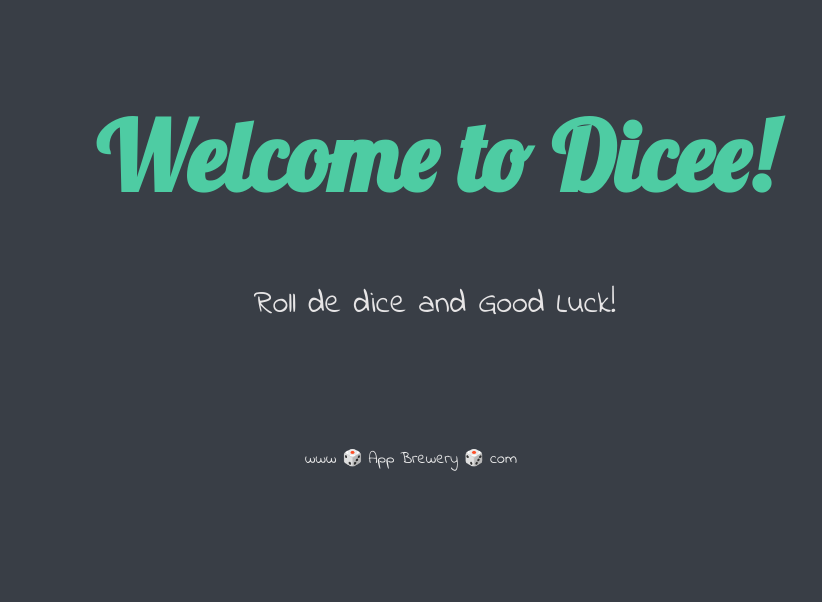
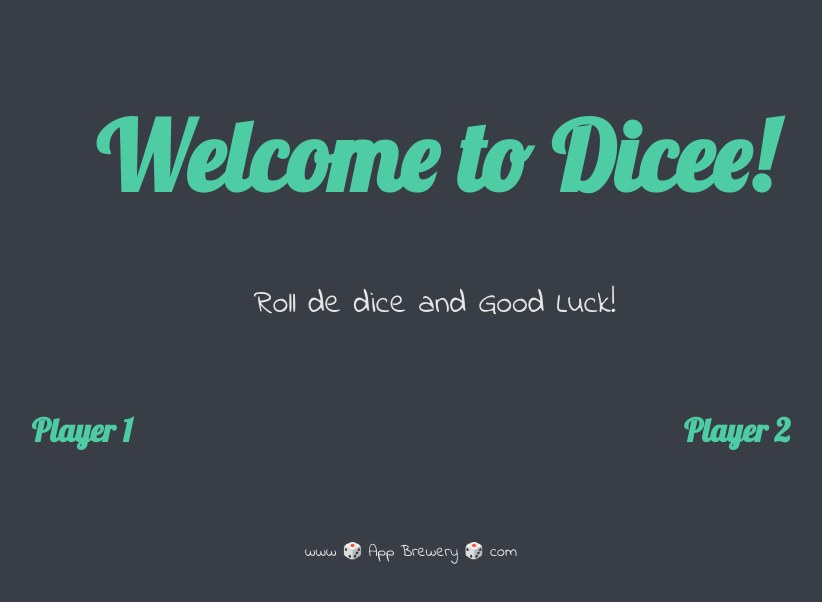
Before and after one commit to CarolANikolic/dicee, a plain HTML site: page src/dicee.html in a window 1280 px wide. Shown: the top 602 px of the page, without its empty margins (229-1051 px from the left). Drawn offline with Linux system fonts and the light colour scheme.

Commit message:
feat(home): add player one and two indication

```diff
--- a/src/components/Text/index.js
+++ b/src/components/Text/index.js
@@ -6,9 +6,12 @@ const Text = (type, content) => {
 
     if (type === "h1") {
         textType.classList.add("title")
+    } else if (type === "h2") {
+        textType.classList.add("title", "subtitle")
     } else {
         textType.classList.add("paragraph")
     }
+
     return textType
 }
 
--- a/src/components/Text/text.css
+++ b/src/components/Text/text.css
@@ -8,6 +8,10 @@
     font-size: 6rem;
 }
 
+.subtitle {
+    font-size: 2rem;
+}
+
 .paragraph {
     color: rgba(255, 253, 253, 0.878);
     font-family: 'Indie Flower', cursive;
--- a/src/index.js
+++ b/src/index.js
@@ -2,10 +2,16 @@ import Button from "./components/Button/index.js";
 import Text from "./components/Text/index.js";
 
 const mainContent = document.querySelector("main");
-const titleBox = document.createElement("div")
+const titleBox = document.createElement("div");
+const playersBox = document.createElement("section");
 
-titleBox.appendChild(Text("h1", "Welcome to Dicee!"))
-titleBox.appendChild(Text("p", "Roll de dice and Good Luck!"))
+titleBox.appendChild(Text("h1", "Welcome to Dicee!"));
+titleBox.appendChild(Text("p", "Roll de dice and Good Luck!"));
 titleBox.classList.add("titleBox");
 
+playersBox.appendChild(Text("h2", "Player 1"));
+playersBox.appendChild(Text("h2", "Player 2"));
+playersBox.classList.add("playersBox")
+
 mainContent.appendChild(titleBox)
+mainContent.appendChild(playersBox);
--- a/src/styles.css
+++ b/src/styles.css
@@ -7,6 +7,13 @@ body {
   width: 100%;
 }
 
+.playersBox {
+  display: flex;
+  justify-content: space-between;
+  margin: 0 auto;
+  width: 60%;
+}
+
 footer {
   margin-top: 5%;
   color: #EEEEEE;
```
